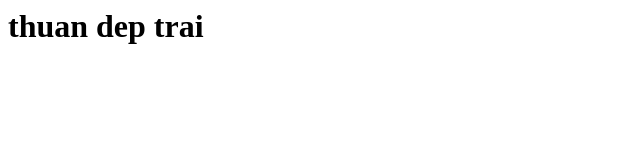
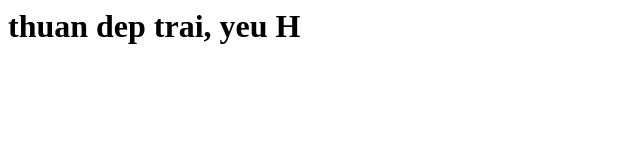
Before and after one commit to ThuanSwitch/hoc-git, a plain HTML site: page index.html in a window 1280 px wide. Shown: the whole page, without its empty margins (0-640 px from the left). Drawn offline with Linux system fonts and the light colour scheme.

Commit message:
Update index.html

```diff
--- a/index.html
+++ b/index.html
@@ -1 +1 @@
-<h1>thuan dep trai</h1>
+<h1>thuan dep trai, yeu H</h1>
```
